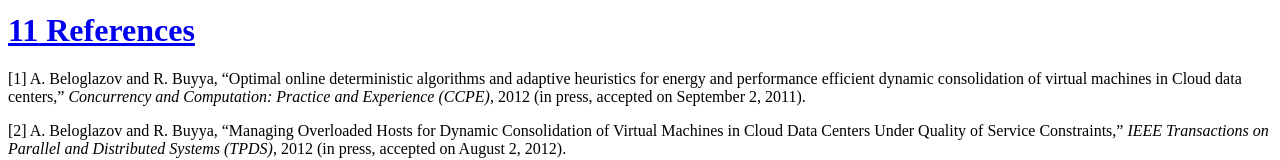
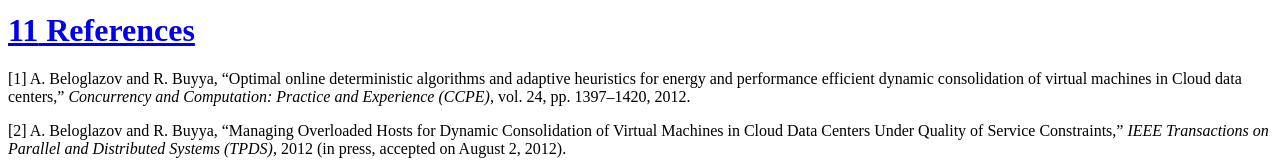
Before and after one commit to beloglazov/openstack-neat, a plain HTML site: page doc/blueprint/openstack-neat-blueprint.html in a window 1280 px wide. Shown: the part 11458-11618 px from the top of the page. Drawn offline with Linux system fonts and the light colour scheme.

Commit message:
Updated the CCPE paper citation

```diff
--- a/doc/blueprint/openstack-neat-blueprint.html
+++ b/doc/blueprint/openstack-neat-blueprint.html
@@ -281,7 +281,7 @@ code > span.er { color: #ff0000; font-weight: bold; }
 <h1 id="bof-agenda-and-discussion"><a href="#TOC"><span class="header-section-number">10</span> BoF agenda and discussion</a></h1>
 <p>Use this section to take notes during the BoF; if you keep it in the approved spec, use it for summarising what was discussed and note any options that were rejected.</p>
 <h1 id="references"><a href="#TOC"><span class="header-section-number">11</span> References</a></h1>
-<p>[1] A. Beloglazov and R. Buyya, “Optimal online deterministic algorithms and adaptive heuristics for energy and performance efficient dynamic consolidation of virtual machines in Cloud data centers,” <em>Concurrency and Computation: Practice and Experience (CCPE)</em>, 2012 (in press, accepted on September 2, 2011).</p>
+<p>[1] A. Beloglazov and R. Buyya, “Optimal online deterministic algorithms and adaptive heuristics for energy and performance efficient dynamic consolidation of virtual machines in Cloud data centers,” <em>Concurrency and Computation: Practice and Experience (CCPE)</em>, vol. 24, pp. 1397–1420, 2012.</p>
 <p>[2] A. Beloglazov and R. Buyya, “Managing Overloaded Hosts for Dynamic Consolidation of Virtual Machines in Cloud Data Centers Under Quality of Service Constraints,” <em>IEEE Transactions on Parallel and Distributed Systems (TPDS)</em>, 2012 (in press, accepted on August 2, 2012).</p>
 <p>[3] J. Koomey, <em>Growth in data center electricity use 2005 to 2010</em>. Oakland, CA: Analytics Press, 2011.</p>
 <p>[4] Gartner Inc., <em>Gartner estimates ICT industry accounts for 2 percent of global CO2 emissions</em>. Gartner Press Release (April 2007).</p>
```
Also changed, not shown: 4 other files.
